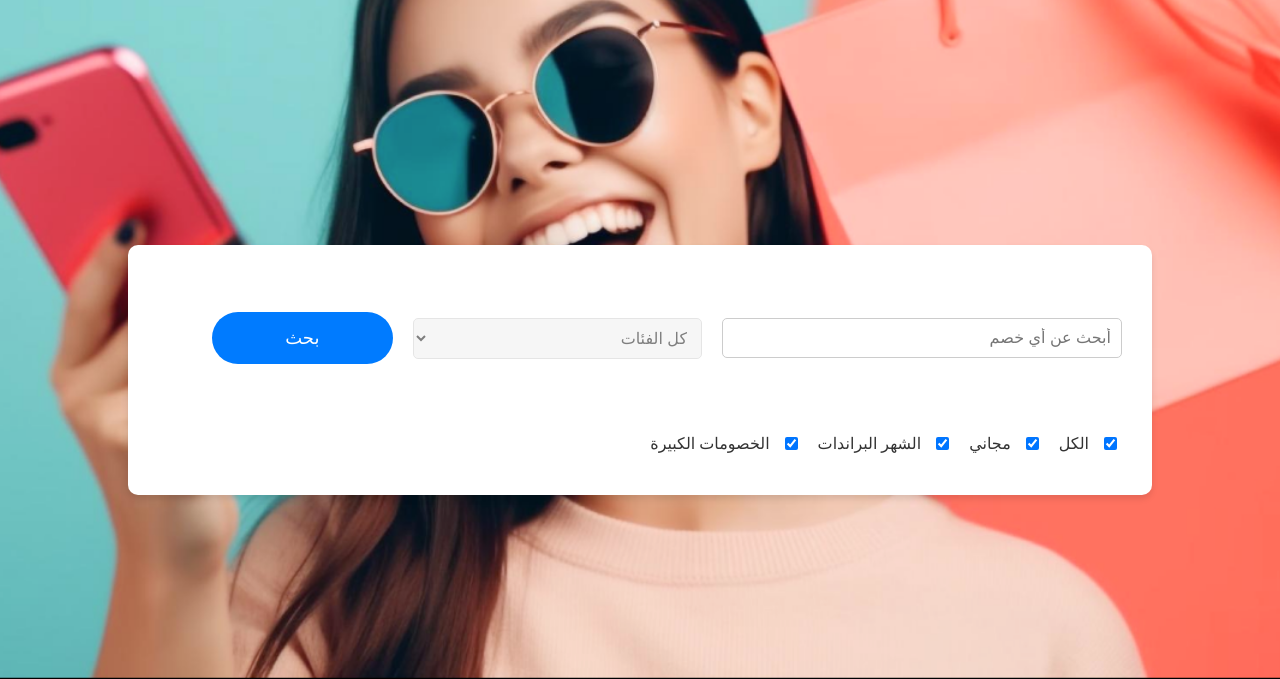
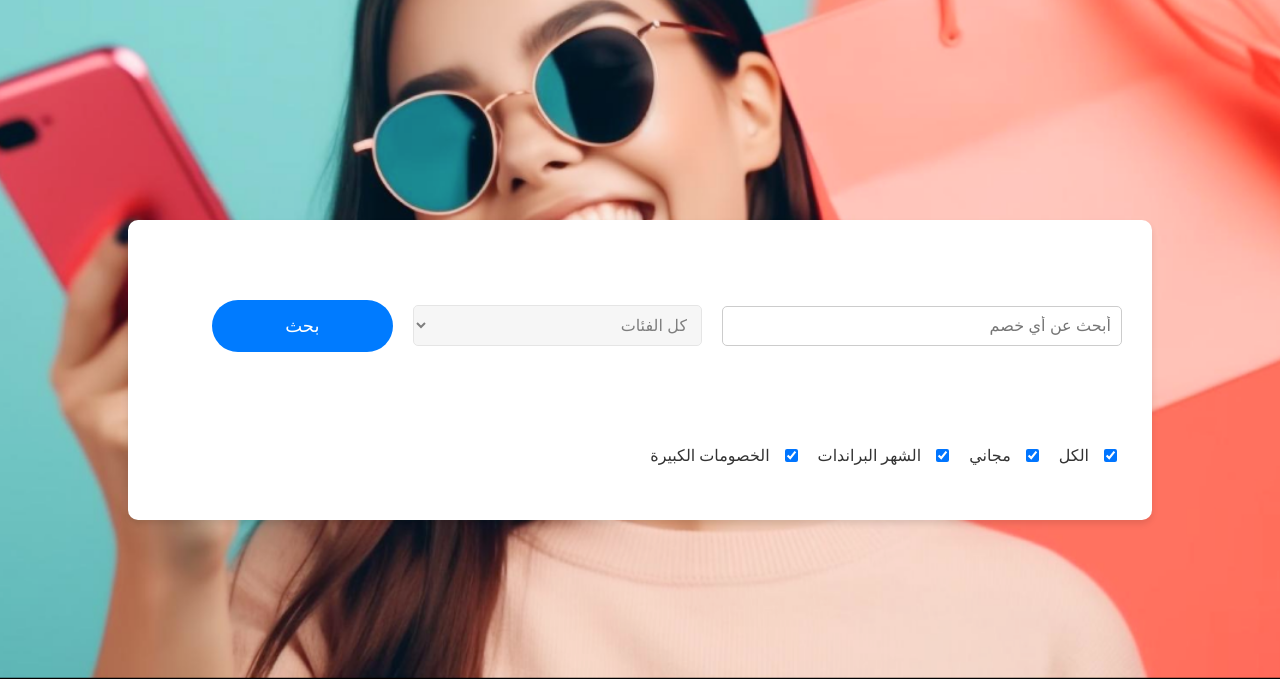
Before and after one commit to AhmedSamyEid/Coupons, a plain HTML site: page index.htm in a window 1280 px wide. Shown: the part 121-800 px from the top of the page. Drawn offline with Linux system fonts and the light colour scheme.

Commit message:
opponent has been modified

```diff
--- a/assets/style/main.css
+++ b/assets/style/main.css
@@ -102,7 +102,7 @@ nav a {
 
 .opponent {
   width: 80%;
-  height: 250px;
+  height: 300px;
   margin-top: 60px;
   display: flex;
   flex-direction: row;
```
Also changed, not shown: index.htm (+0 -3 lines).
